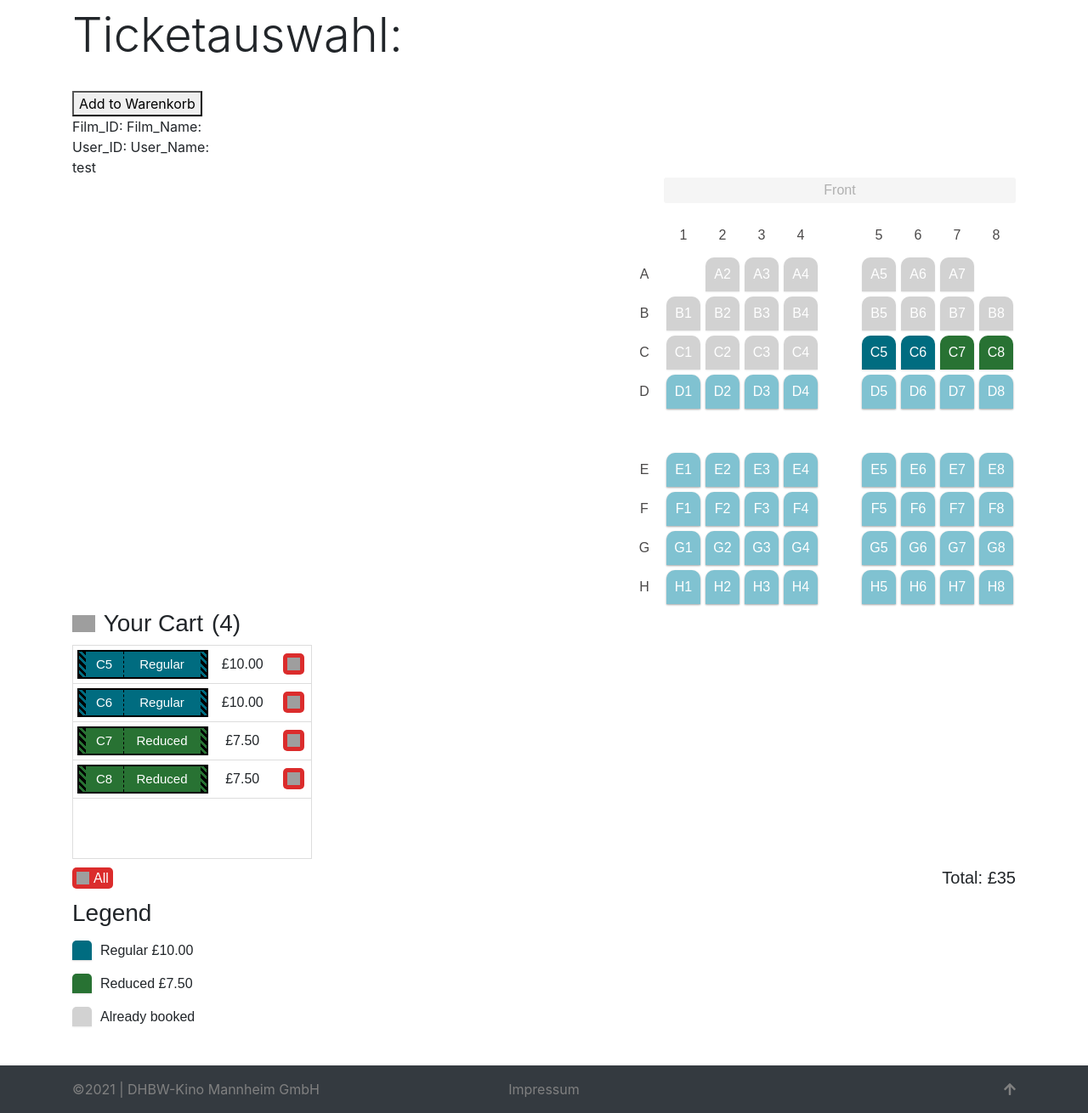
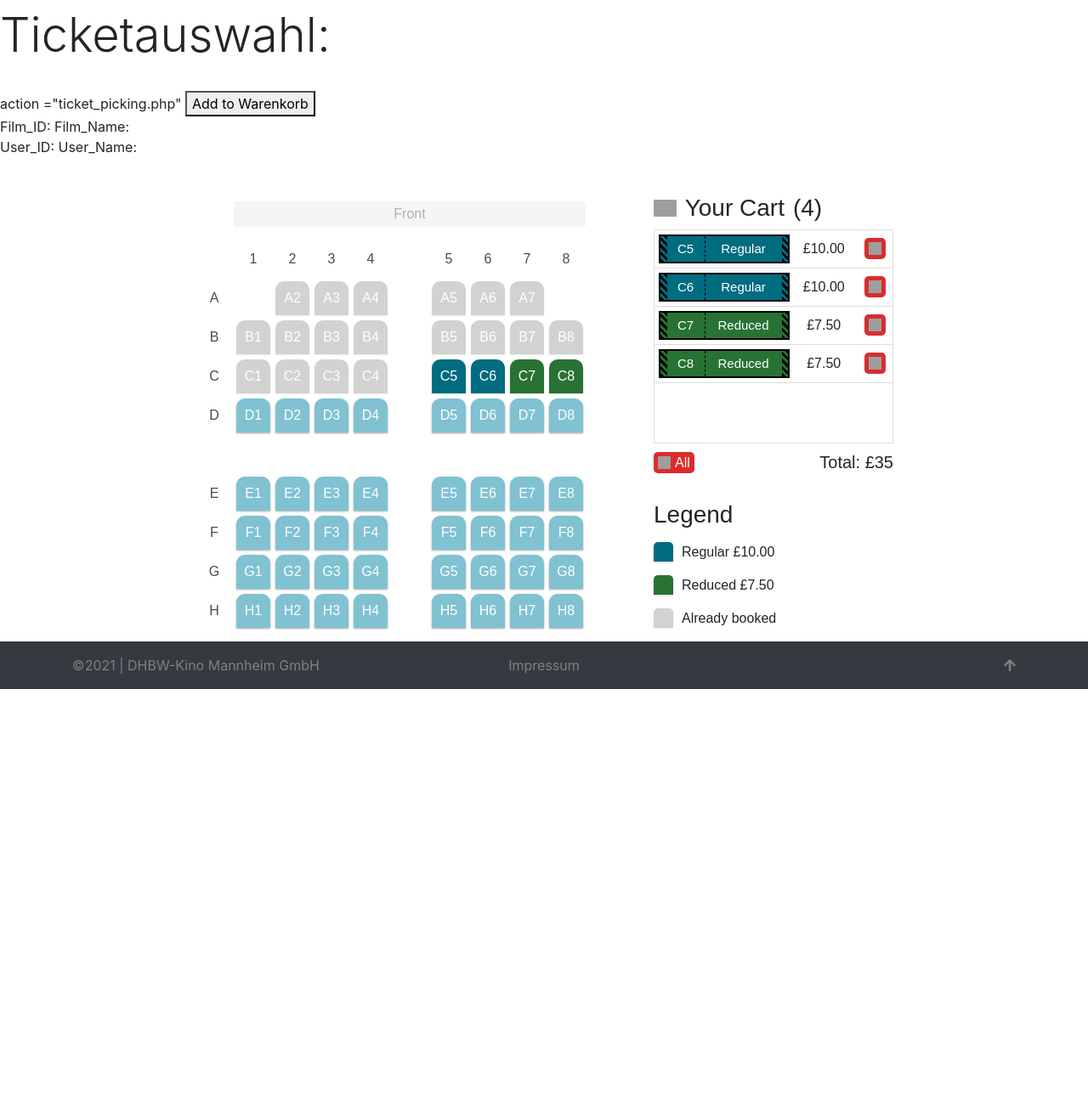
Before and after one commit to leondb999/kino, a PHP site: page /ticket_picking.php in a window 1280 px wide. Shown: the part 56-1366 px from the top of the page at 85% size. After the commit the page ends 867 px from the top, so only its background shows below. Run offline with PHP 8.4, Linux system fonts and the light colour scheme; the visitor is signed in with stand-in values (Sample User, id 1); data that the repository does not hold is empty; some libraries are stand-ins or nearby versions; grey boxes are pictures that could not be loaded.

Commit message:
fixxed layout for seatpicker

```diff
--- a/ticket_picking.php
+++ b/ticket_picking.php
@@ -20,7 +20,29 @@
         <link rel="stylesheet" href="https://use.fontawesome.com/releases/v5.6.3/css/all.css" integrity="sha384-UHRtZLI+pbxtHCWp1t77Bi1L4ZtiqrqD80Kn4Z8NTSRyMA2Fd33n5dQ8lWUE00s/" crossorigin="anonymous">
         <link rel ="stylesheet"type="text/css" href="style.css">
         <link rel="stylesheet" href="seatchart.css">
+        <style>
+            .content {
+                display: flex;
+                flex-direction: row;
+                justify-content: center;
+                margin-top: 40px;
+            }
 
+            .right {
+                display: flex;
+                flex-direction: column;
+                margin-left: 80px;
+            }
+
+            #map-container {
+                display: flex;
+                align-items: center;
+            }
+
+            #legend-container {
+                margin-top: 20px;
+            }
+        </style>
     </head>
     <body>
         <header>
@@ -69,10 +91,9 @@
                     }
                 ?>
 
-            <div class="container">
                 <h1 class="display-4">Ticketauswahl:</h1>
                 <br>
-                <form action="" method="post"> <!-- action ="ticket_picking.php" -->
+                <form action="" method="post">  action ="ticket_picking.php"
                     <button type="submit" name="add_Warenkorb">Add to Warenkorb</button>
                 </form>
                 <div>
@@ -83,15 +104,21 @@
                     <?php echo "User_Name: ".$user_cookie['Username']; ?>
                 </div>
 
-            <div id="map-container">test</div>
 
 
+
+                <div class="container">
+                    <div class="content">
+                        <div id="map-container"></div>
                         <div class="right">
                             <div id="cart-container"></div>
                             <div id="legend-container"></div>
                         </div>
                     </div>
-        </main>
+                </div>
+
+
+
 
     <footer class="py-3 bg-dark" style="color: grey">
         <?php include('./functions/footer.php') ?>
```
Lines whose indentation alone changed are shown as unchanged.
